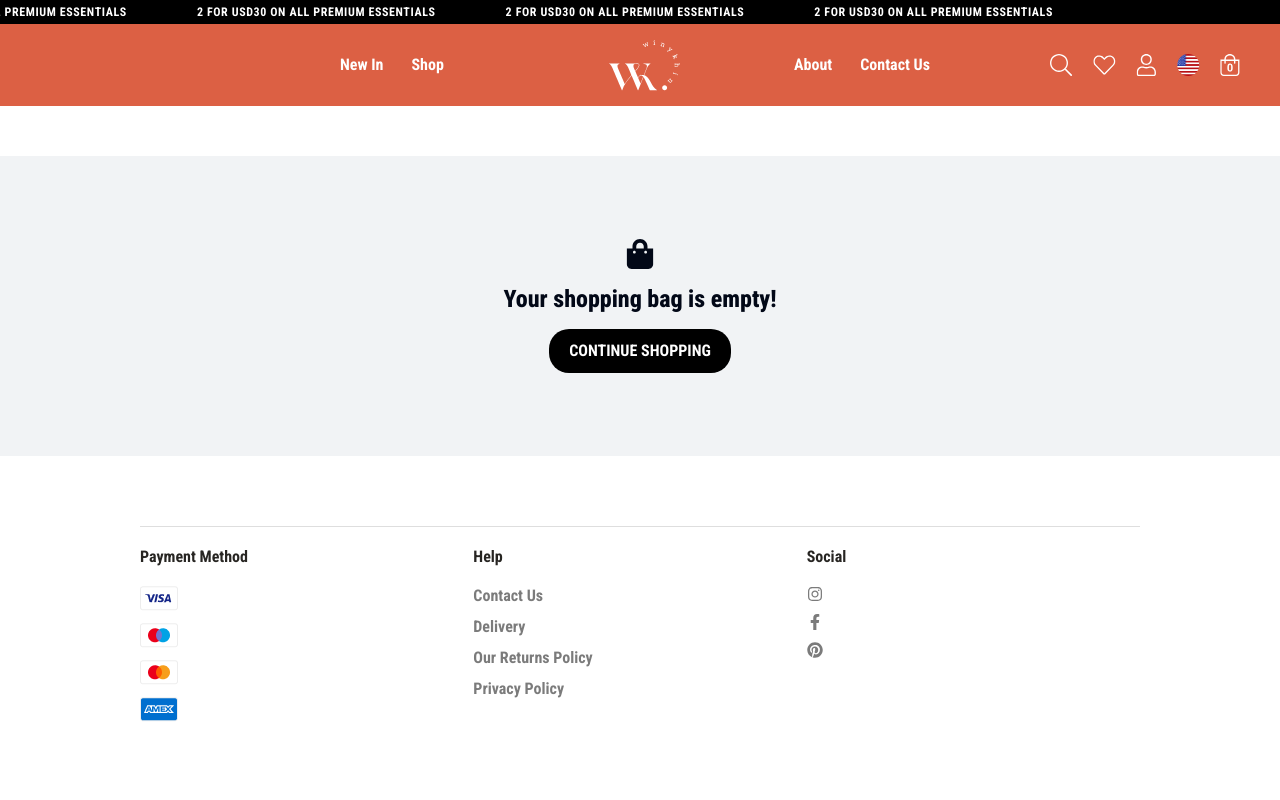
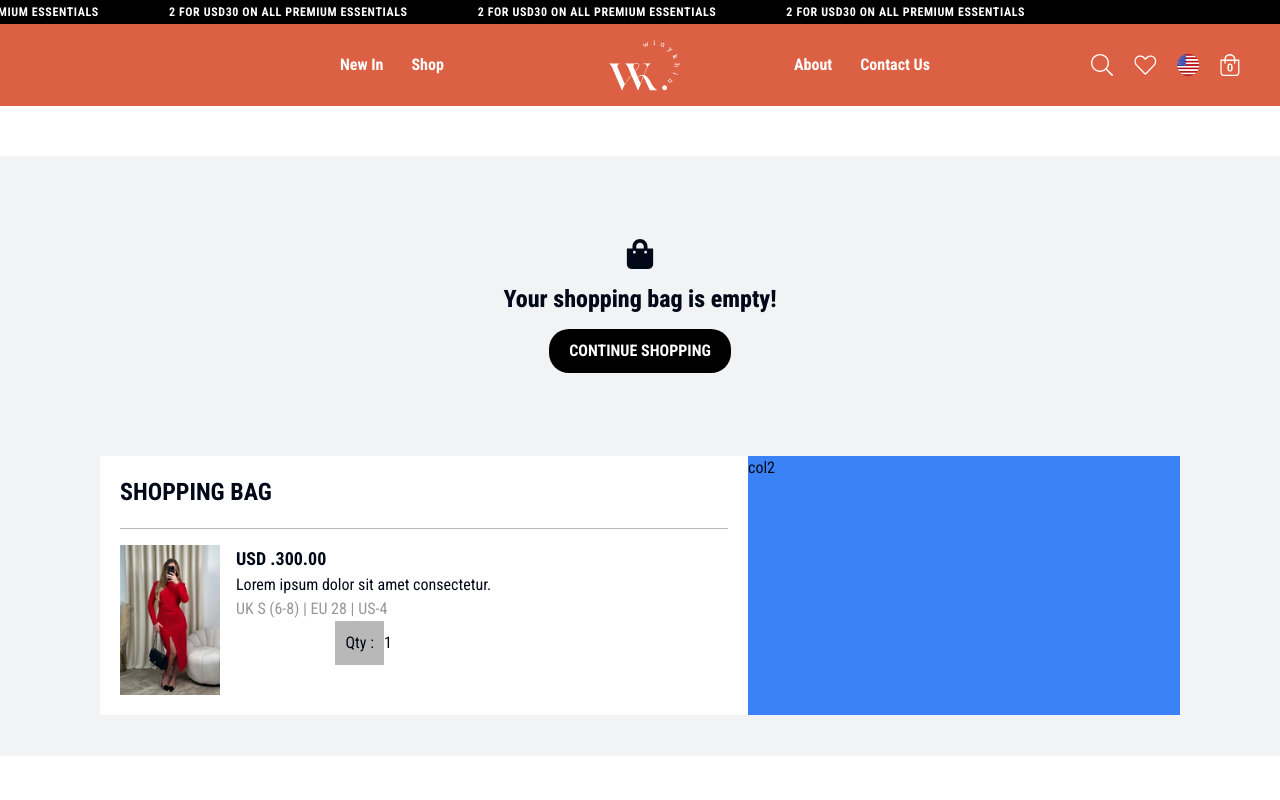
Before and after one commit to InnoScript-Co-Ltd/ecommerce-website, a Next.js app: page /cart in a window 1280 px wide. Shown: the top 800 px of the page. Built offline with nearby package versions, Linux system fonts and the light colour scheme.

Commit message:
fix local store

```diff
--- a/app/cart/page.tsx
+++ b/app/cart/page.tsx
@@ -2,6 +2,7 @@
 import { FaShoppingBag } from "react-icons/fa";
 import NextLink from "next/link"
 import { useAppSelector } from "@/helper/hook";
+import Image from "next/image";
 
 const page = () => {
 
@@ -29,6 +30,42 @@ const page = () => {
 
             </div>
 
+            <div className=" bg-[#F1F3F5] min-h-[300px]">
+
+                <div className=" px-[30px] md:px-[100px] grid grid-cols-5">
+
+                    <div className=" col-span-3">
+                        <div className=" bg-white p-[20px]">
+                            <h1 className=" uppercase text-2xl font-bold">Shopping Bag</h1>
+                            <div className=" w-full h-[1px] bg-[#B9B8B9] mt-[20px]"></div>
+
+                            <div className=" flex items-start justify-start gap-4 mt-4">
+                                <Image src={'/cart.png'} width={100} height={6} alt="cart photo" />
+                                <div>
+                                    <h1 className=" text-lg font-bold">USD .300.00</h1>
+                                    <p className=" text-base">Lorem ipsum dolor sit amet consectetur.</p>
+                                    <p className=" text-[#979698]">UK S (6-8) | EU 28 | US-4</p>
+
+                                    <div className=" flex items-center justify-center p-0">
+                                        <div className=" p-[10px] bg-[#B9B8B9] flex items-center justify-center">
+                                            Qty :
+                                        </div>
+                                        <p>1</p>
+
+                                    </div>
+                                </div>
+                            </div>
+                        </div>
+                    </div>
+
+                    <div className=" col-span-2 bg-blue-500">
+                        col2
+                    </div>
+
+                </div>
+
+            </div>
+
         </div>
     )
 }
--- a/components/Header/Header.tsx
+++ b/components/Header/Header.tsx
@@ -97,9 +97,6 @@ const Header = () => {
                   <Image src={Link} alt="link icon" />
                 </li>
                 <li>
-                  <Image src={User} alt="user icon" />
-                </li>
-                <li>
                   <Image src={flag} alt="flag icon" />
                 </li>
                 <li>
--- a/services/redux/cartSlice.ts
+++ b/services/redux/cartSlice.ts
@@ -6,10 +6,10 @@ interface CounterState {
     cart: Array<any>;
 }
 
-// const cartLocal = localStorage.getItem(keys.CART);
+const cartLocal = typeof window !== 'undefined' && localStorage.getItem(keys.CART);
 
 export const initialState: CounterState = {
-    cart: []
+    cart: cartLocal ? JSON.parse(cartLocal) : []
 };
 
 export const cartSlice = createSlice({
--- a/services/redux/store.ts
+++ b/services/redux/store.ts
@@ -7,7 +7,7 @@ export const store = () => {
     reducer: {
       counter : counterSlice.reducer,
       cart: cartSlice.reducer
-    }
+    },
   })
 }
 
```
Also changed, not shown: public/cart.png (added).
